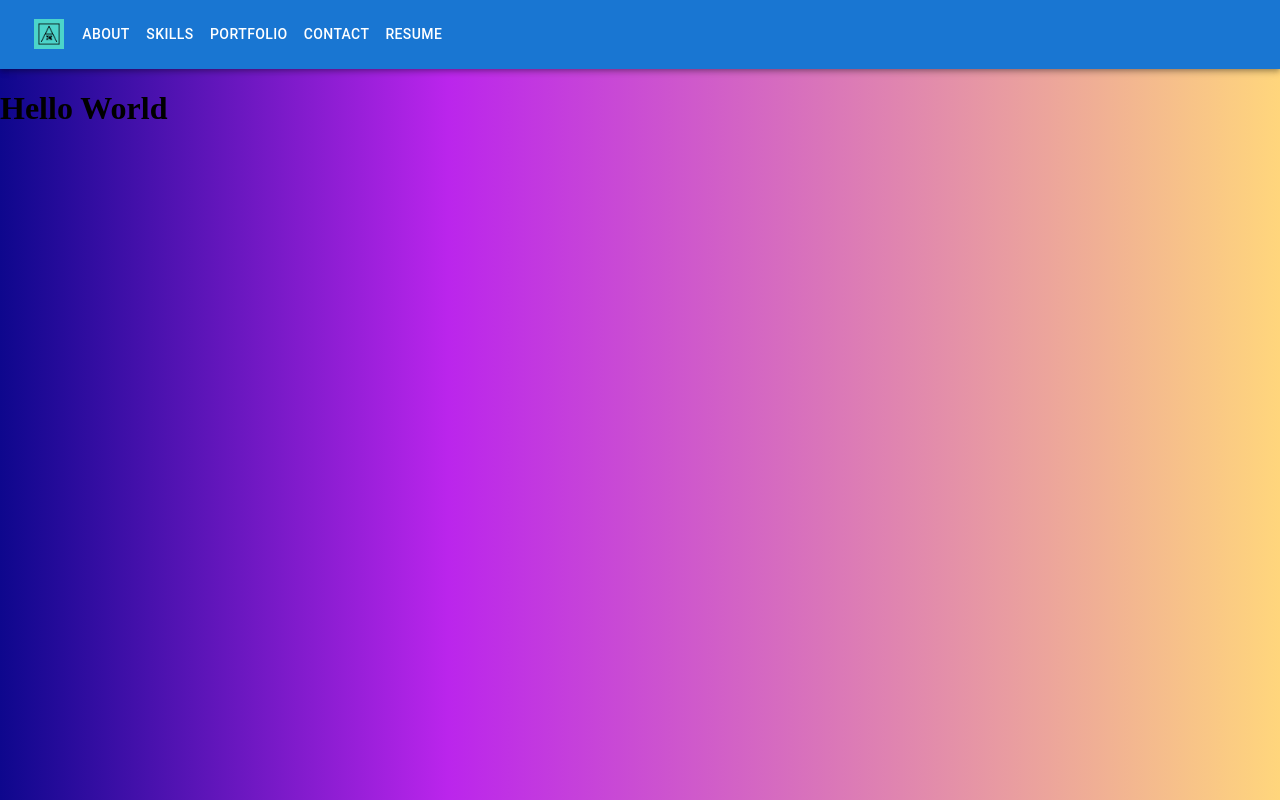
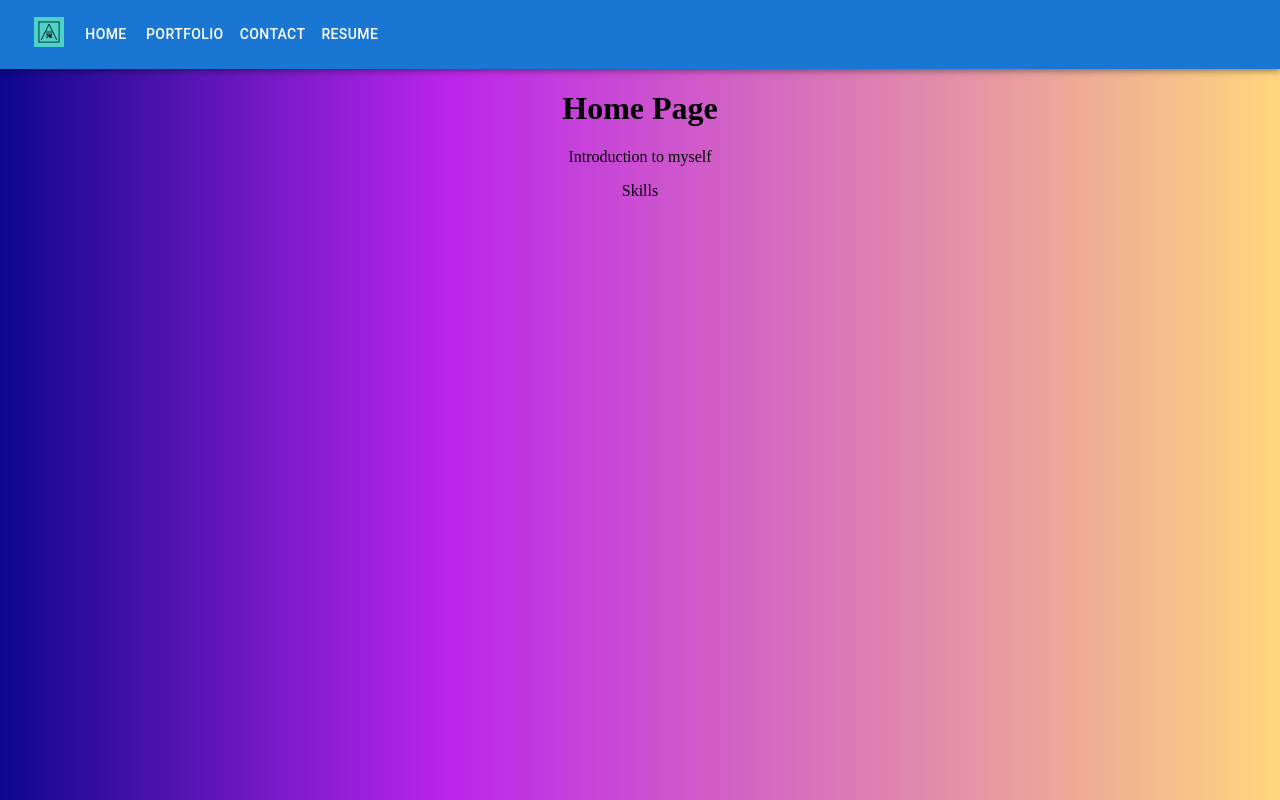
Before and after one commit to ycheng2021/React-Portfolio, a React (Create React App) app: page / in a window 1280 px wide. Built offline with nearby package versions, Linux system fonts and the light colour scheme; the HTML template or start-up script is replaced by a standard one.

Commit message:
changing the layout

```diff
--- a/src/App.js
+++ b/src/App.js
@@ -1,12 +1,10 @@
 import React from "react";
 import { BrowserRouter as Router, Routes, Route } from 'react-router-dom';
 import NavTabs from "./components/NavTabs"
-import About from "./components/pages/About";
-import Skills from "./components/pages/Skills";
+import About from "./components/Home";
 import Resume from "./components/pages/Resume";
 import Portfolio from "./components/pages/Portfolio";
 import Contact from "./components/pages/Contact"
-import Home from "./components/Home"
 
 function App() {
     return (
@@ -15,19 +13,11 @@ function App() {
             <Routes>
                 <Route
                     path="/"
-                    element={<Home/>}
-                />
-                <Route
-                    path="/about"
                     element={<About/>}
                 />
                 <Route
                     path="/portfolio"
                     element={<Portfolio/>}
-                />
-                <Route
-                    path="/skills"
-                    element={<Skills/>}
                 />
                 <Route
                     path="/contact"
--- a/src/components/Home.js
+++ b/src/components/Home.js
@@ -1,12 +1,13 @@
 import React from 'react';
 import '../styles/home.css';
 
-const Home = () => {
+export default function About() {
     return (
-        <div>
-            <h1>Hello World</h1>
-        </div>
-    )
-}
+      <div>
+        <h1>Home Page</h1>
+        <p>Introduction to myself</p>
+        <p>Skills</p>
 
-export default Home;
+      </div>
+    );
+  }
--- a/src/components/NavTabs.js
+++ b/src/components/NavTabs.js
@@ -13,7 +13,7 @@ import {Link} from 'react-router-dom';
 import clogo from '../images/clogo.jpeg';
 import '../styles/home.css';
 
-const pages = [{name:'About', link: '/about'}, {name:'Skills', link: '/skills'}, {name:'Portfolio', link: '/portfolio'}, {name: 'Contact', link: '/contact'}, {name: 'Resume', link: '/resume'}];
+const pages = [{name:'Home', link: '/'}, {name:'Portfolio', link: '/portfolio'}, {name: 'Contact', link: '/contact'}, {name: 'Resume', link: '/resume'}];
 
 const Home = () => {
     const [anchorElNav, setAnchorElNav] = React.useState(null);
@@ -31,7 +31,7 @@ const Home = () => {
           <AppBar position="relative">
             <Container maxWidth="xl">
               <Toolbar disableGutters>
-                <img src= {clogo} alt="logo" class="navLogo"></img>
+                <a href="/"><img src= {clogo} alt="logo" class="navLogo"></img></a>
                 <Box sx={{ flexGrow: 1, display: { xs: 'flex', md: 'none' } }}>
                   <IconButton
                     size="large"
--- a/src/components/pages/About.js
+++ /dev/null
@@ -1,17 +0,0 @@
-import React from 'react';
-
-export default function About() {
-    return (
-      <div>
-        <h1>About Page</h1>
-        <p>
-          Nunc pharetra finibus est at efficitur. Praesent sed congue diam.
-          Integer gravida dui mauris, ut interdum nunc egestas sed. Aenean sed
-          mollis diam. Nunc aliquet risus ac finibus porta. Nam quis arcu non
-          lectus tincidunt fermentum. Suspendisse aliquet orci porta quam semper
-          imperdiet. Praesent euismod mi justo, faucibus scelerisque risus cursus
-          in. Sed rhoncus mollis diam, sit amet facilisis lectus blandit at.
-        </p>
-      </div>
-    );
-  }
--- a/src/components/pages/Skills.js
+++ /dev/null
@@ -1,17 +0,0 @@
-import React from 'react';
-
-export default function Skills() {
-    return (
-      <div>
-        <h1>Skills</h1>
-        <p>
-          Nunc pharetra finibus est at efficitur. Praesent sed congue diam.
-          Integer gravida dui mauris, ut interdum nunc egestas sed. Aenean sed
-          mollis diam. Nunc aliquet risus ac finibus porta. Nam quis arcu non
-          lectus tincidunt fermentum. Suspendisse aliquet orci porta quam semper
-          imperdiet. Praesent euismod mi justo, faucibus scelerisque risus cursus
-          in. Sed rhoncus mollis diam, sit amet facilisis lectus blandit at.
-        </p>
-      </div>
-    );
-  }
--- a/src/styles/home.css
+++ b/src/styles/home.css
@@ -1,6 +1,7 @@
 body {
     background: linear-gradient(90deg, rgb(14, 7, 141) 0%, rgba(187,37,236,1) 35%, rgba(255,214,124,1) 100%);
     margin: 0;
+    text-align: center;
 }
 
 .navLogo {
```
Also changed, not shown: src/components/Footer.js (added).
